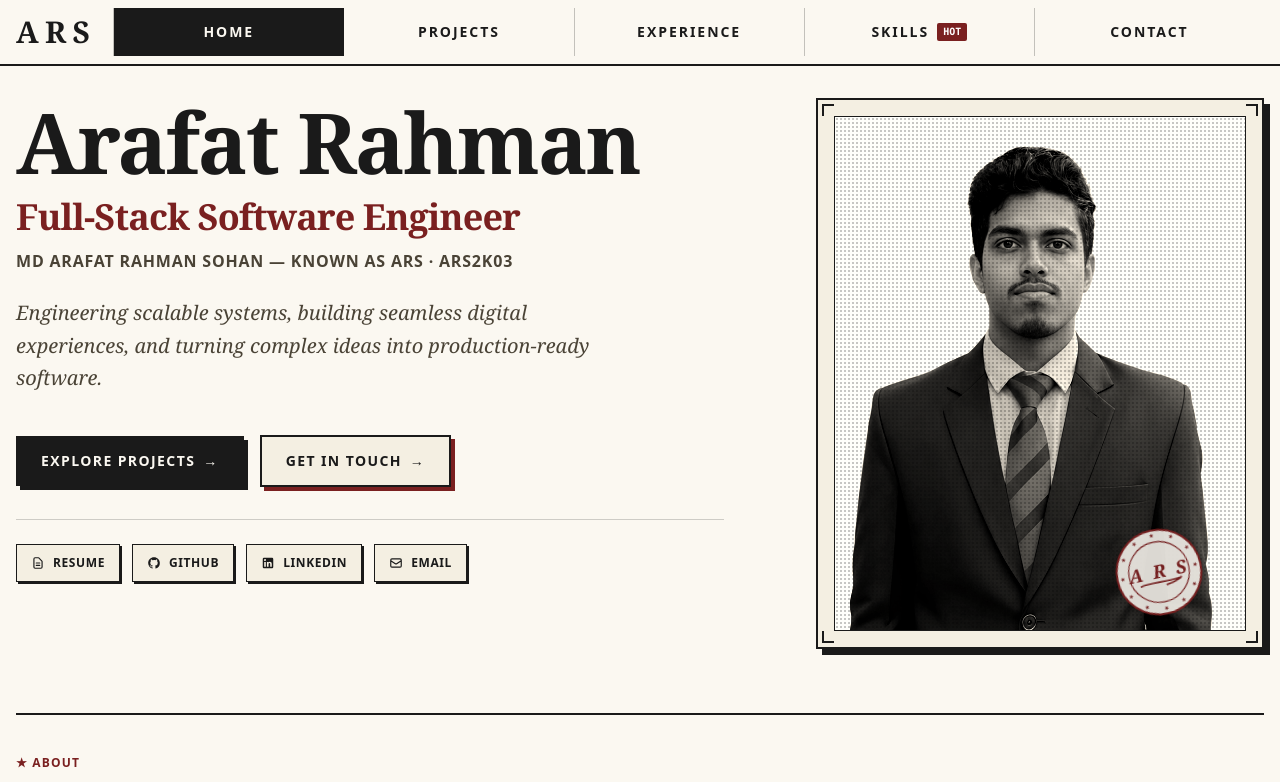
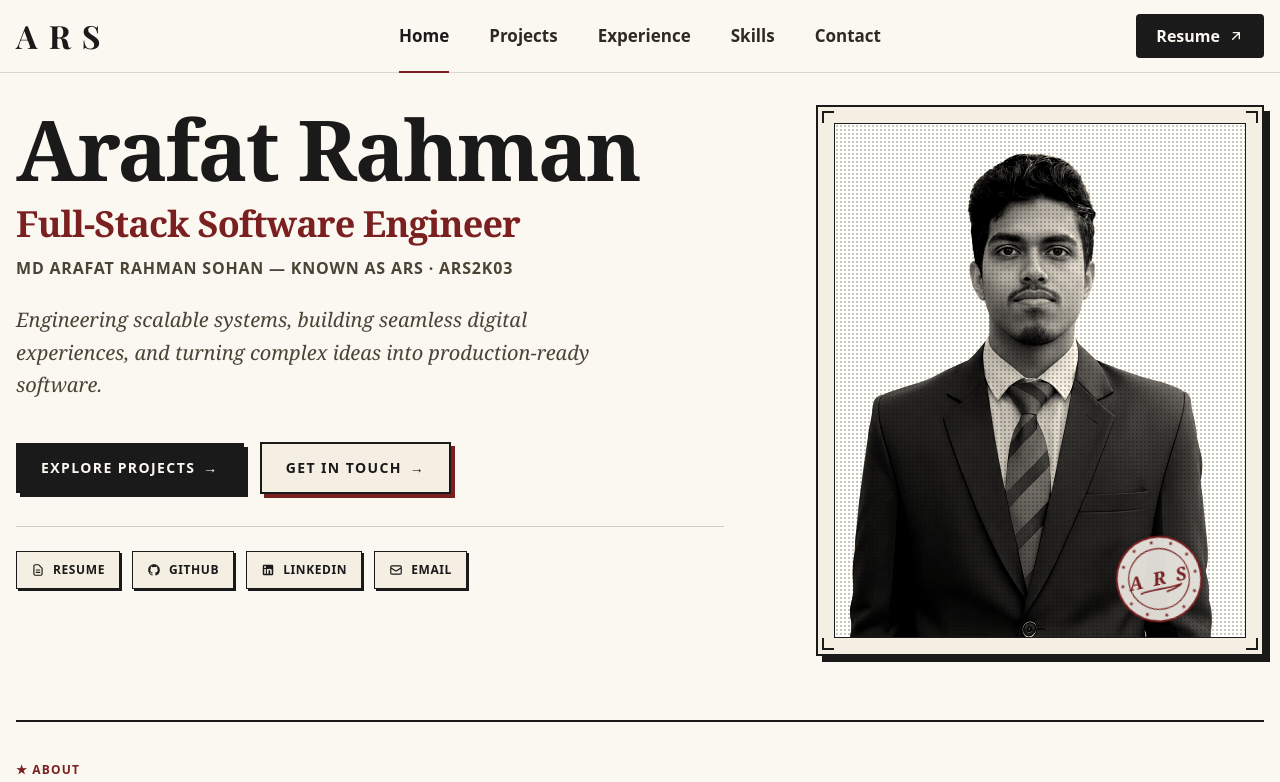
Before and after one commit to ars2k03/ars-arafat-portfolio, a Next.js app: page / in a window 1280 px wide. Shown: the top 782 px of the page. Built offline with nearby package versions, Linux system fonts and the light colour scheme.

Commit message:
refactor: redesign navigation bar and add custom font utility

```diff
--- a/src/components/homepage/Navbar.tsx
+++ b/src/components/homepage/Navbar.tsx
@@ -1,23 +1,30 @@
 "use client";
 
-import { useState, useEffect, useRef } from "react";
+import { useEffect, useState } from "react";
 import Link from "next/link";
 import { usePathname } from "next/navigation";
+import { logoFont } from "@/utils/fonts";
 import { NAV_ITEMS } from "@/utils/nav";
+
+function ArrowIcon() {
+  return (
+    <svg className="w-4 h-4" fill="none" viewBox="0 0 24 24" stroke="currentColor" strokeWidth="2" aria-hidden="true">
+      <path strokeLinecap="round" strokeLinejoin="round" d="M7 17 17 7M8 7h9v9" />
+    </svg>
+  );
+}
 
 export default function Navbar() {
   const [mobileMenuOpen, setMobileMenuOpen] = useState(false);
   const pathname = usePathname();
   const isActive = (href: string) => (href === "/" ? pathname === "/" : pathname.startsWith(href));
-  const menuToggleRef = useRef<HTMLButtonElement>(null);
-  const menuCloseRef = useRef<HTMLButtonElement>(null);
+  const closeMenu = () => setMobileMenuOpen(false);
 
   useEffect(() => {
     if (!mobileMenuOpen) return;
 
     const previousOverflow = document.body.style.overflow;
     document.body.style.overflow = "hidden";
-    menuCloseRef.current?.focus();
 
     const onKeyDown = (e: KeyboardEvent) => {
       if (e.key === "Escape") setMobileMenuOpen(false);
@@ -29,154 +36,111 @@ export default function Navbar() {
     window.addEventListener("keydown", onKeyDown);
     desktopQuery.addEventListener("change", onViewportChange);
 
-    const toggle = menuToggleRef.current;
     return () => {
       document.body.style.overflow = previousOverflow;
       window.removeEventListener("keydown", onKeyDown);
       desktopQuery.removeEventListener("change", onViewportChange);
-      toggle?.focus();
     };
   }, [mobileMenuOpen]);
 
   return (
-    <header className="w-full bg-[#fbf8f1] text-[#1a1a1a] border-b-2 border-[#1a1a1a] font-serif">
-      <div>
-        <div className="max-w-7xl mx-auto px-4">
-          <div className="flex items-center justify-between py-1.5 md:py-2">
+    <header className="sticky top-0 z-50 w-full bg-[#fbf8f1] text-[#1a1a1a] border-b border-[#1a1a1a]/15 font-sans">
+      <div className="max-w-7xl mx-auto px-4 h-[72px] grid grid-cols-[1fr_auto] md:grid-cols-[1fr_auto_1fr] items-center">
         <Link
           href="/"
+          onClick={closeMenu}
           aria-label="Md Arafat Rahman Sohan (ARS) — home"
-              className="hidden md:block shrink-0 pr-6 text-2xl lg:text-3xl font-black tracking-tight font-serif text-[#1a1a1a] hover:text-[#7a2020] transition-colors"
+          className={`${logoFont.className} justify-self-start text-[32px] leading-none tracking-[0.06em] transition-colors hover:text-[#7a2020]`}
         >
           A R S
         </Link>
-            <nav className="hidden md:flex flex-1 items-center justify-between border-l border-[#1a1a1a]/25 divide-x divide-[#1a1a1a]/25 text-xs lg:text-sm font-extrabold tracking-[0.1em] lg:tracking-[0.14em] font-sans uppercase">
+
+        <nav aria-label="Main" className="hidden md:flex items-center h-[72px]">
           {NAV_ITEMS.map((item) => (
             <Link
               key={item.href}
               href={item.href}
               aria-current={isActive(item.href) ? "page" : undefined}
-                  className={`flex-1 text-center py-3.5 px-2 xl:px-4 transition-all flex items-center justify-center gap-2 min-h-[46px] cursor-pointer ${
+              className={`relative flex items-center h-full px-3 lg:px-5 text-base lg:text-[17px] font-semibold transition-colors ${
                 isActive(item.href)
-                      ? "bg-[#1a1a1a] text-[#fbf8f1]"
-                      : "text-[#1a1a1a] hover:bg-[#ede3ce] hover:text-[#7a2020]"
+                  ? "text-[#1a1a1a] after:absolute after:inset-x-3 lg:after:inset-x-5 after:-bottom-px after:h-0.5 after:bg-[#7a2020]"
+                  : "text-[#2e2a22] hover:text-[#7a2020]"
               }`}
             >
-                  <span className="font-extrabold">{item.label}</span>
-                  {item.tag && (
-                    <span className="text-[10px] bg-[#7a2020] text-white px-1.5 py-0.5 rounded-xs font-mono font-bold tracking-normal animate-pulse">
-                      {item.tag}
-                    </span>
-                  )}
+              {item.label}
             </Link>
           ))}
         </nav>
 
-            <div className="flex md:hidden items-center justify-between w-full py-1">
-              <Link
-                href="/"
-                aria-label="Md Arafat Rahman Sohan (ARS) — home"
-                className="text-2xl lg:text-3xl font-black tracking-tight font-serif text-[#1a1a1a] hover:text-[#7a2020] transition-colors"
+        <div className="hidden md:flex justify-end">
+          <a
+            href="/resume.pdf"
+            target="_blank"
+            rel="noreferrer"
+            className="inline-flex items-center gap-2 h-11 px-5 rounded bg-[#1a1a1a] text-[#fbf8f1] text-base font-semibold transition-colors hover:bg-[#7a2020]"
           >
-                A R S
-              </Link>
-              <button
-                ref={menuToggleRef}
-                type="button"
-                onClick={() => setMobileMenuOpen(true)}
-                aria-label="Open section menu"
-                aria-expanded={mobileMenuOpen}
-                aria-controls="mobile-section-menu"
-                className="min-h-[40px] px-3.5 py-2 text-xs border border-[#1a1a1a] uppercase font-bold tracking-widest hover:bg-[#1a1a1a] hover:text-[#fbf8f1] transition-colors flex items-center gap-1.5 cursor-pointer"
-              >
-                <span>SECTIONS [≡]</span>
-              </button>
-            </div>
-          </div>
-        </div>
+            <span>Resume</span>
+            <ArrowIcon />
+          </a>
         </div>
 
-      <div
-        className={`md:hidden fixed inset-0 z-50 ${mobileMenuOpen ? "" : "pointer-events-none"}`}
-        aria-hidden={!mobileMenuOpen}
-        inert={!mobileMenuOpen}
+        <button
+          type="button"
+          onClick={() => setMobileMenuOpen((open) => !open)}
+          aria-label={mobileMenuOpen ? "Close menu" : "Open menu"}
+          aria-expanded={mobileMenuOpen}
+          aria-controls={mobileMenuOpen ? "mobile-menu" : undefined}
+          className="md:hidden justify-self-end w-11 h-11 flex items-center justify-end cursor-pointer"
         >
-        <div
-          onClick={() => setMobileMenuOpen(false)}
-          className={`absolute inset-0 bg-[#1a1a1a]/50 transition-opacity duration-300 motion-reduce:transition-none ${
-            mobileMenuOpen ? "opacity-100" : "opacity-0"
-          }`}
-        />
-
-        <aside
-          id="mobile-section-menu"
-          role="dialog"
-          aria-modal="true"
-          aria-label="Site sections"
-          className={`absolute right-0 top-0 h-full w-[85%] max-w-sm bg-[#fbf8f1] border-l-2 border-[#1a1a1a] flex flex-col transition-transform duration-300 ease-out motion-reduce:transition-none ${
-            mobileMenuOpen ? "translate-x-0" : "translate-x-full"
-          }`}
-        >
-          <div className="flex items-center justify-between px-5 py-4 border-b-2 border-[#1a1a1a]">
-            <span className="text-xs font-bold uppercase tracking-widest font-sans text-[#7a2020]">
-              Section Index
-            </span>
-            <button
-              ref={menuCloseRef}
-              type="button"
-              onClick={() => setMobileMenuOpen(false)}
-              aria-label="Close section menu"
-              className="w-10 h-10 flex items-center justify-center border border-[#1a1a1a] text-2xl leading-none font-sans hover:bg-[#1a1a1a] hover:text-[#fbf8f1] transition-colors cursor-pointer"
-            >
-              &times;
+          <svg className="w-6 h-6" fill="none" viewBox="0 0 24 24" stroke="currentColor" strokeWidth="1.75" aria-hidden="true">
+            <path strokeLinecap="round" d={mobileMenuOpen ? "M6 6l12 12M18 6 6 18" : "M4 7h16M4 12h16M4 17h16"} />
+          </svg>
         </button>
       </div>
 
-          <nav className="flex-1 overflow-y-auto px-5 divide-y divide-[#1a1a1a]/15 font-sans uppercase">
+      {mobileMenuOpen && (
+        <>
+          <button
+            type="button"
+            tabIndex={-1}
+            onClick={closeMenu}
+            aria-label="Close menu"
+            className="md:hidden fixed inset-x-0 bottom-0 top-[72px] bg-[#1a1a1a]/40 cursor-default"
+          />
+
+          <nav
+            id="mobile-menu"
+            aria-label="Main"
+            className="md:hidden absolute inset-x-0 top-full bg-[#fbf8f1] border-b border-[#1a1a1a]/15"
+          >
             {NAV_ITEMS.map((item) => (
               <Link
                 key={item.href}
                 href={item.href}
-                onClick={() => setMobileMenuOpen(false)}
+                onClick={closeMenu}
                 aria-current={isActive(item.href) ? "page" : undefined}
-                className={`flex items-center justify-between py-4 text-base font-bold tracking-wider hover:text-[#7a2020] transition-colors ${
-                  isActive(item.href) ? "text-[#7a2020]" : "text-[#1a1a1a]"
+                className={`flex items-center h-14 px-4 border-t border-[#1a1a1a]/10 text-lg font-semibold transition-colors ${
+                  isActive(item.href) ? "text-[#7a2020]" : "text-[#2e2a22] hover:text-[#7a2020]"
                 }`}
               >
-                <span>{isActive(item.href) ? `▸ ${item.label}` : item.label}</span>
-                {item.tag && (
-                  <span className="text-[10px] bg-[#7a2020] text-white px-1.5 py-0.5 rounded-xs font-mono">
-                    {item.tag}
-                  </span>
-                )}
+                {item.label}
               </Link>
             ))}
-          </nav>
 
-          <div className="px-5 py-5 border-t-2 border-[#1a1a1a] space-y-3">
-            <span className="inline-block bg-[#1a1a1a] text-[#fbf8f1] px-2 py-1 text-[11px] font-mono font-bold tracking-tight">
-              STATUS: AVAILABLE FOR HIRE
-            </span>
-            <Link
-              href="/contact"
-              onClick={() => setMobileMenuOpen(false)}
-              className="flex items-center justify-center gap-2 w-full py-3 bg-[#1a1a1a] text-[#fbf8f1] text-xs font-sans font-bold tracking-widest uppercase hover:bg-[#7a2020] transition-colors border border-[#1a1a1a] shadow-[3px_3px_0px_#7a2020]"
-            >
-              <span>Get in Touch</span>
-              <span>→</span>
-            </Link>
+            <div className="px-4 py-3 border-t border-[#1a1a1a]/10">
               <a
                 href="/resume.pdf"
                 target="_blank"
                 rel="noreferrer"
-              className="flex items-center justify-center gap-2 w-full py-3 bg-[#fbf8f1] text-[#1a1a1a] text-xs font-sans font-bold tracking-widest uppercase hover:bg-[#ede3ce] transition-colors border-2 border-[#1a1a1a] shadow-[3px_3px_0px_#1a1a1a]"
+                className="flex items-center justify-center gap-2 h-12 rounded bg-[#1a1a1a] text-[#fbf8f1] text-base font-semibold transition-colors hover:bg-[#7a2020]"
               >
                 <span>Resume</span>
-              <span aria-hidden="true">&#8599;&#xFE0E;</span>
+                <ArrowIcon />
               </a>
             </div>
-        </aside>
-      </div>
+          </nav>
+        </>
+      )}
     </header>
   );
 }
--- /dev/null
+++ b/src/utils/fonts.ts
@@ -0,0 +1,8 @@
+import { Playfair_Display } from "next/font/google";
+
+export const logoFont = Playfair_Display({
+  weight: "700",
+  style: "italic",
+  subsets: ["latin"],
+  display: "swap",
+});
--- a/src/utils/nav.ts
+++ b/src/utils/nav.ts
@@ -1,13 +1,12 @@
 export interface NavItem {
   label: string;
   href: string;
-  tag?: string;
 }
 
 export const NAV_ITEMS: NavItem[] = [
-  { label: "HOME", href: "/" },
-  { label: "PROJECTS", href: "/projects" },
-  { label: "EXPERIENCE", href: "/experience" },
-  { label: "SKILLS", href: "/skills", tag: "HOT" },
-  { label: "CONTACT", href: "/contact" },
+  { label: "Home", href: "/" },
+  { label: "Projects", href: "/projects" },
+  { label: "Experience", href: "/experience" },
+  { label: "Skills", href: "/skills" },
+  { label: "Contact", href: "/contact" },
 ];
```
Lines whose indentation alone changed are shown as unchanged.
